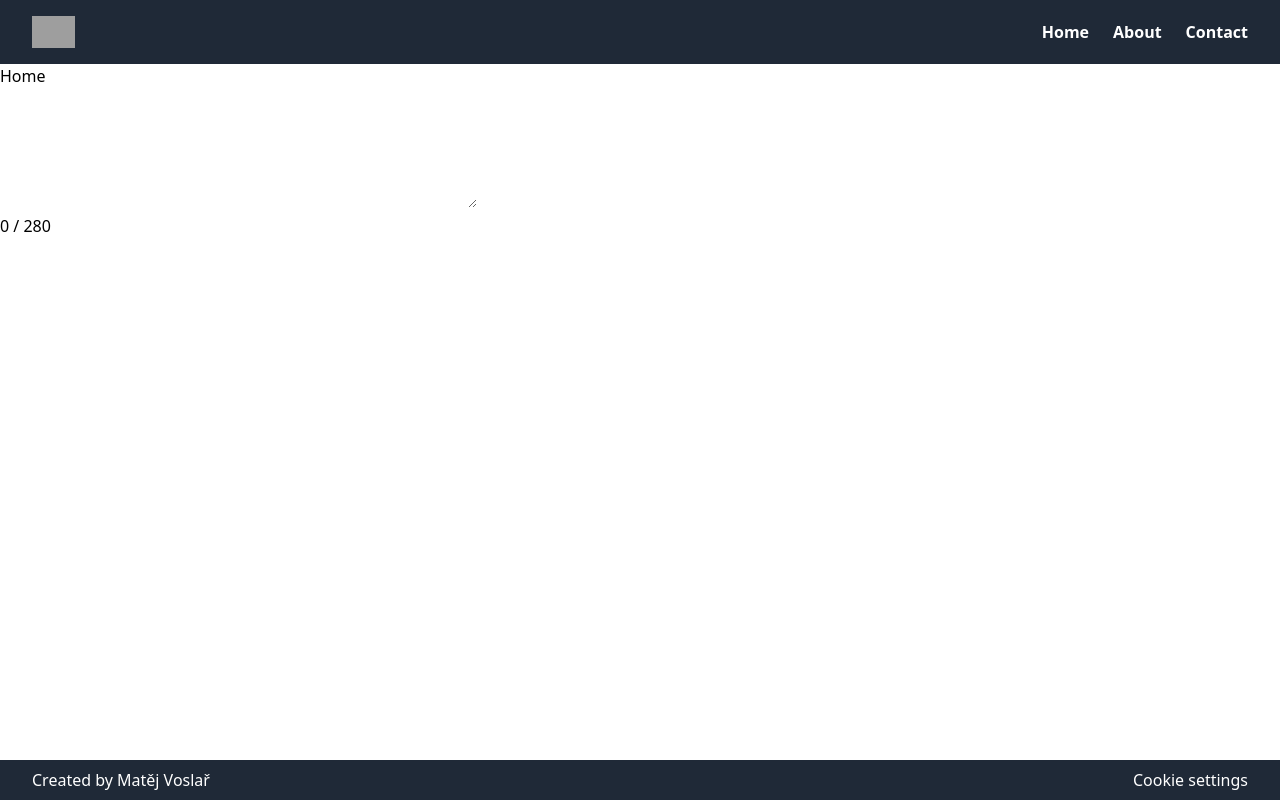
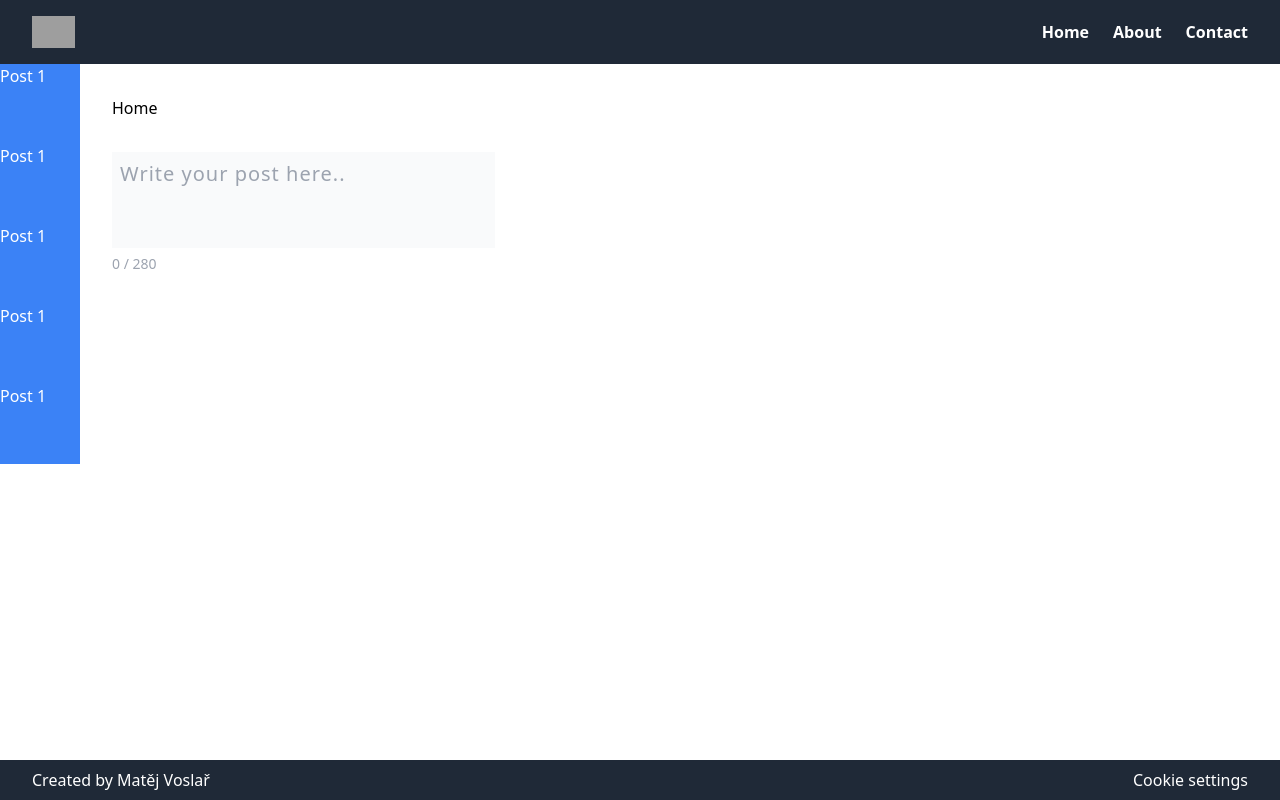
Before and after one commit to msamyel/makeitfit, a React (Vite) app: page / in a window 1280 px wide. Built offline with nearby package versions, Linux system fonts and the light colour scheme; grey boxes are pictures that could not be loaded.

Commit message:
add home and textarea styles

```diff
--- a/src/components/CharCountDisplay.tsx
+++ b/src/components/CharCountDisplay.tsx
@@ -8,7 +8,7 @@ const CharCountDisplay = ({
     maxCharCount,
 }: CharCountDisplayProps) => {
     return (
-        <div>
+        <div className="md:text-md flex flex-grow flex-row flex-wrap items-baseline gap-1 text-sm text-gray-400">
             {currentCharCount} / {maxCharCount}
         </div>
     );
--- a/src/components/InputArea.tsx
+++ b/src/components/InputArea.tsx
@@ -10,11 +10,60 @@ const InputArea = () => {
 
     return (
         <>
-            <textarea rows={5} cols={50} onInput={handleInput} />
-            <CharCountDisplay
-                currentCharCount={currentCharCount}
-                maxCharCount={280}
-            />
+            <div id="prefab">
+                <div className="relative">
+                    <textarea
+                        id="textarea_id_placeholder"
+                        className="quote-textarea h-24 w-full resize-none border-none bg-gray-50 p-2 pr-[120px] text-xl tracking-wider focus:outline-none"
+                        onInput={handleInput}
+                        placeholder="Write your post here.."
+                    ></textarea>
+                    <div className="absolute right-1 top-1 flex w-16 justify-end gap-3">
+                        <button
+                            type="button"
+                            id="emoji_trigger_placeholder"
+                            className="emoji-trigger"
+                        >
+                            😎
+                        </button>
+                        <button
+                            type="button"
+                            onClick={() => {}}
+                            className="text-gray-700 opacity-25 hover:opacity-100 focus:text-green-800 focus:outline-none"
+                        >
+                            <i className="fas fa-angle-up text-2xl"></i>
+                        </button>
+                        <button
+                            type="button"
+                            onClick={() => {}}
+                            className="text-gray-700 opacity-25 hover:opacity-100 focus:text-green-800 focus:outline-none"
+                        >
+                            <i className="fas fa-angle-down text-2xl"></i>
+                        </button>
+                        <button
+                            type="button"
+                            onClick={() => {}}
+                            className="text-red-700 opacity-25 hover:opacity-100 focus:text-green-800 focus:outline-none"
+                        >
+                            <i className="fas fa-xmark text-2xl"></i>
+                        </button>
+                    </div>
+
+                    <div className="space-between flex h-[20px] w-full flex-row">
+                        <CharCountDisplay
+                            currentCharCount={currentCharCount}
+                            maxCharCount={280}
+                        />
+                        <button
+                            type="button"
+                            onClick={() => {}}
+                            className="text-green-700 opacity-25 hover:opacity-100 focus:text-green-800 focus:outline-none"
+                        >
+                            <i className="fas fa-plus-circle text-2xl"></i>
+                        </button>
+                    </div>
+                </div>
+            </div>
         </>
     );
 };
--- a/src/components/Layout.tsx
+++ b/src/components/Layout.tsx
@@ -8,9 +8,7 @@ function Layout() {
     return (
         <>
             <Navbar />
-            <main>
-                <Outlet />
-            </main>
+            <Outlet />
             <Footer />
         </>
     );
--- a/src/pages/Home.tsx
+++ b/src/pages/Home.tsx
@@ -3,8 +3,29 @@ import InputArea from "../components/InputArea";
 const Home = () => {
     return (
         <>
-            <div>Home</div>
-            <InputArea />
+            <main className="w-full h-full flex justify-left items-left pb-[185px]">
+                <div className="w-20 h-full">
+                    <div className="w-20 h-20 bg-blue-500 text-white">
+                        Post 1
+                    </div>
+                    <div className="w-20 h-20 bg-blue-500 text-white">
+                        Post 1
+                    </div>
+                    <div className="w-20 h-20 bg-blue-500 text-white">
+                        Post 1
+                    </div>
+                    <div className="w-20 h-20 bg-blue-500 text-white">
+                        Post 1
+                    </div>
+                    <div className="w-20 h-20 bg-blue-500 text-white">
+                        Post 1
+                    </div>
+                </div>
+                <div className="flex flex-col gap-8 p-8">
+                    <h2>Home</h2>
+                    <InputArea />
+                </div>
+            </main>
         </>
     );
 };
```
